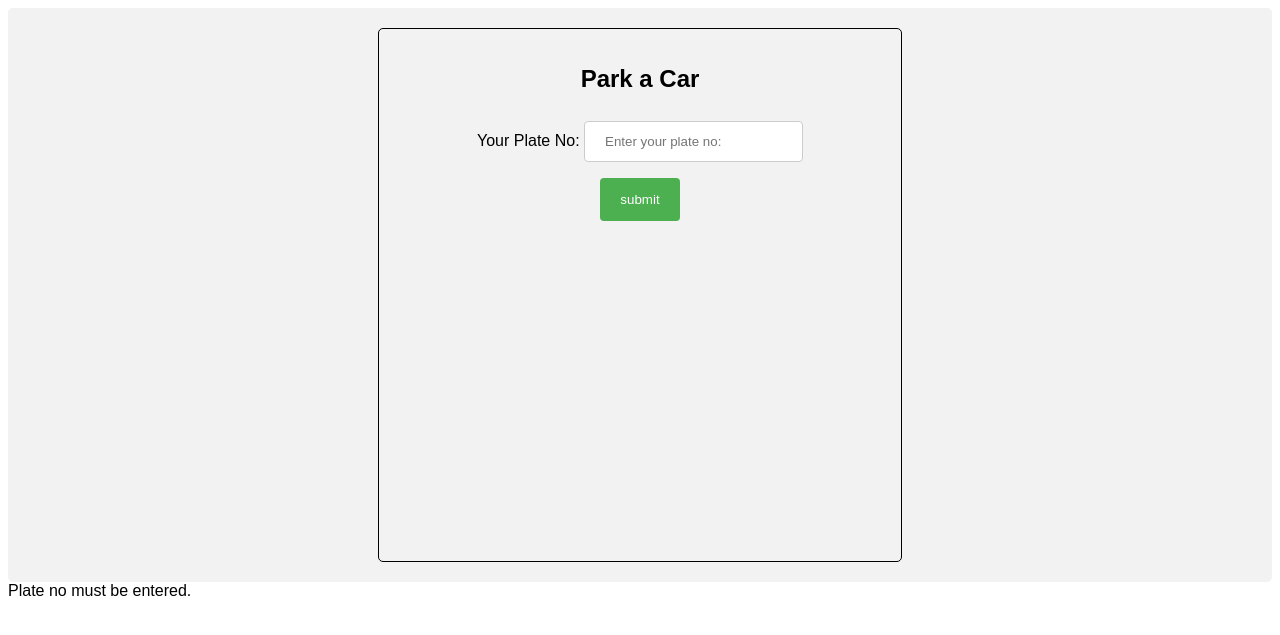
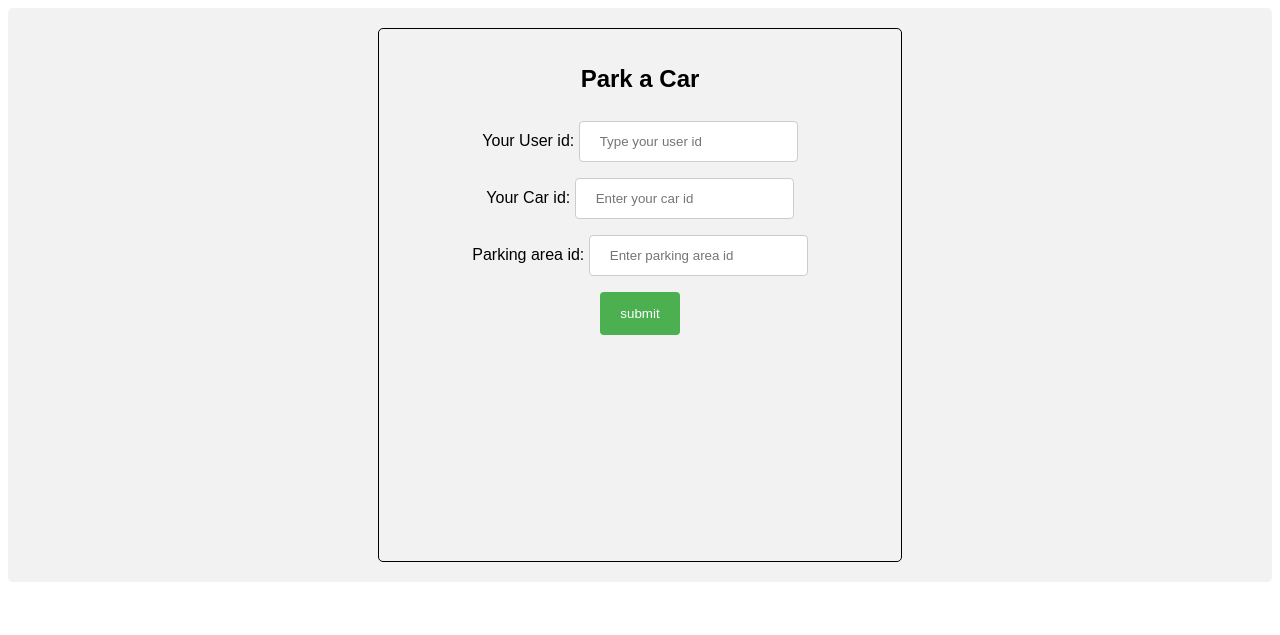
Before and after one commit to CanKorkmazSU/suparkdbphp, a PHP site: page /declareleavinglogic.php in a window 1280 px wide. Shown: the top 635 px of the page. Run offline with PHP 8.4, Linux system fonts and the light colour scheme.

Commit message:
last commit before replacing declare-leaving part

```diff
--- a/declareentrancebusinesslogic.php
+++ b/declareentrancebusinesslogic.php
@@ -21,7 +21,7 @@ if (!empty($_POST["uid"])){
     $currCapacity =$row["curr_capacity"];
 
     /* // check if the car is already parked (one row with departure_tid = NULL exists)
-    $checkifalreadyinsql = "SELECT * FROM parked_by WHERE cid = '$cid' and departure_tid = 0";
+    $checkifalreadyinsql = "SELECT * FROM parked_by WHERE cid = '$cid' and departure_tid IS NULL";
     $resultx= mysqli_query($db, $checkifalreadyinsql);
     $count = 0;
     while($row = mysqli_fetch_assoc($resultx)){
--- a/declareleaving.php
+++ b/declareleaving.php
@@ -11,9 +11,15 @@
 <div class="parent">
     <div class="child">
         <h2> Park a Car</h2>
-        <form action="declareleaving_action.php" method ="POST">
-            <label for="plate_no"> Your Plate No: </label>
-            <input type ="text" id="plate_no" name="plate_no" placeholder="Enter your plate no:"><br>
+        <form action="declareleavinglogic.php" method ="POST">
+            <!-- <label for="plate_no"> Your Plate No: </label>
+            <input type ="text" id="plate_no" name="plate_no" placeholder="Enter your plate no:"><br> -->
+            <label for="uid"> Your User id: </label>
+            <input type ="number" id="uid" name="uid" placeholder="Type your user id"><br>
+            <label for="cid"> Your Car id: </label>
+            <input type ="number" id="cid" name="cid" placeholder="Enter your car id"><br>
+            <label for="pid"> Parking area id: </label>
+            <input type ="number" id="pid" name="pid" placeholder="Enter parking area id"><br>
             <input type="submit" value = "submit">
         </form>
     </div>
--- a/declareleavinglogic.php
+++ b/declareleavinglogic.php
@@ -17,18 +17,18 @@ if(!empty($_POST["pid"])){
     $time = date('h:i:s');
 
     $sql_statement2 = "SELECT curr_capacity, capacity FROM parking_areas WHERE pid = '$pid'";
-    $result= mysqli_query($db, $sql_statement);
+    $result= mysqli_query($db, $sql_statement2);
     $row = mysqli_fetch_assoc($result);
     $Capacity =$row["capacity"];
     $currCapacity =$row["curr_capacity"];
 
-    $tidsql = "SELECT arrival_tid FROM parked_by WHERE departure_tid = 'NULL' and cid ='$cid' ";
+    $tidsql = "SELECT arrival_tid FROM parked_by WHERE departure_tid IS NULL and cid ='$cid' ";
     $result9= mysqli_query($db, $tidsql);
     $tidrow = mysqli_fetch_assoc($result9);
-    $tid1 = $tidrow["tid"];
+    $tid1 = $tidrow["arrival_tid"];
         // check first if there is available space at chosen parking area
-    if($tidrow){
-        $insertleavingdatetimesql = "INSERT INTO leaving_date_times(Date, Time, tid) VALUES ( '$date', '$time')";
+    if($pid != ""){
+        $insertleavingdatetimesql = "INSERT INTO leaving_date_times(Date, Time) VALUES ( '$date', '$time')";
         $a1 = mysqli_query($db, $insertleavingdatetimesql);
 
         $currCapacity = $currCapacity+1;
@@ -38,19 +38,19 @@ if(!empty($_POST["pid"])){
         $tidsq2 = "Select tid FROM leaving_date_times WHERE Time= '$time'";
         $result9= mysqli_query($db, $tidsq2);
         $tidrow = mysqli_fetch_assoc($result9);
+        echo "echoing tid2 ::  ".$tidrow["tid"];
         $tid2= $tidrow["tid"];
 
-        $updateparkedbysql = "UPDATE parked_by Set departure_tid = '$tid2' where arrival_tid = '$tid1')";
+        $updateparkedbysql = "UPDATE parked_by SET departure_tid = $tid2 WHERE arrival_tid = $tid1 and cid = $cid)";
         $a4 = mysqli_query($db, $updateparkedbysql);
     }else{
         echo "You car isn't parked.";
     }
 }
 
+?>
 
-
-
-
+<!--
 
 if(!empty($_POST["plate_no"])){
     $plate_no = $_POST["plate_no"];
@@ -77,4 +77,4 @@ if(!empty($_POST["plate_no"])){
 }
 else{
      echo "Plate no must be entered.";
-}
+} -->
```
